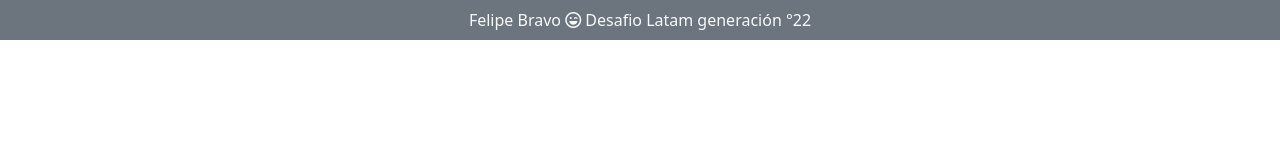
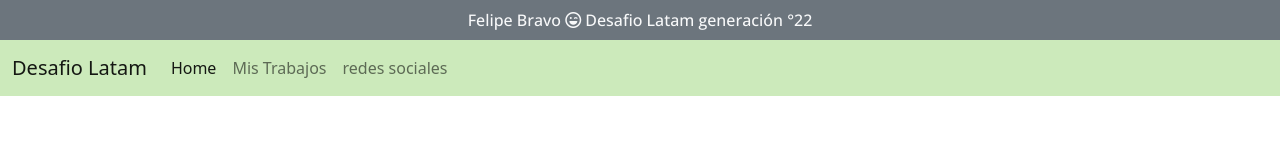
Before and after one commit to Thoorcito/thoorcito.github.io, a plain HTML site: page index.html in a window 1280 px wide. Drawn offline with nearby package versions, Linux system fonts and the light colour scheme.

Commit message:
navbar y edicion css

```diff
--- a/assets/css/style.css
+++ b/assets/css/style.css
@@ -0,0 +1,10 @@
+/* edicion texto header */
+#texto1 {
+    font-family: "Open sans", sans-serif;
+    font-weight: 500;
+
+}
+
+#nav {
+    background-color: #CCEABB;
+}
--- a/index.html
+++ b/index.html
@@ -14,15 +14,51 @@
     <!--bootstrap-->
     <link href="https://cdn.jsdelivr.net/npm/bootstrap@5.2.0/dist/css/bootstrap.min.css" rel="stylesheet"
         integrity="sha384-gH2yIJqKdNHPEq0n4Mqa/HGKIhSkIHeL5AyhkYV8i59U5AR6csBvApHHNl/vI1Bx" crossorigin="anonymous">
+
+    <link rel="stylesheet" href="assets/css/style.css">
+
     <title>Document</title>
 </head>
 
 <body>
     <header class="container-fluid mx-0 bg-secondary d-flex justify-content-center">
         <p class="text-light  mb-0 p-2" id="texto1"> Felipe Bravo <span><i class="fa-regular fa-face-laugh-wink"></i>
-                Desafio Latam
-                generación °22</span> </p>
+            </span>Desafio Latam
+            generación °22 </p>
     </header>
+
+    <nav class="navbar sticky-top navbar-expand-lg" id="nav">
+        <div class="container-fluid">
+            <a class="navbar-brand" href="#">Desafio Latam</a>
+            <button class="navbar-toggler" type="button" data-bs-toggle="collapse"
+                data-bs-target="#navbarSupportedContent" aria-controls="navbarSupportedContent" aria-expanded="false"
+                aria-label="Toggle navigation">
+                <span class="navbar-toggler-icon"></span>
+            </button>
+            <div class="collapse navbar-collapse" id="navbarSupportedContent">
+                <ul class="navbar-nav me-auto mb-2 mb-lg-0">
+
+                    <li class="nav-item">
+                        <a class="nav-link active" aria-current="page" href="#">Home</a>
+                    </li>
+
+                    <li class="nav-item">
+                        <a class="nav-link" href="#">Mis Trabajos</a>
+                    </li>
+
+                     <li class="nav-item">
+                        <a class="nav-link" href="#">redes sociales</a>
+                    </li>
+                </ul>
+
+            </div>
+        </div>
+    </nav>
+
+    <main>
+
+    </main>
+
 
 
 
```
